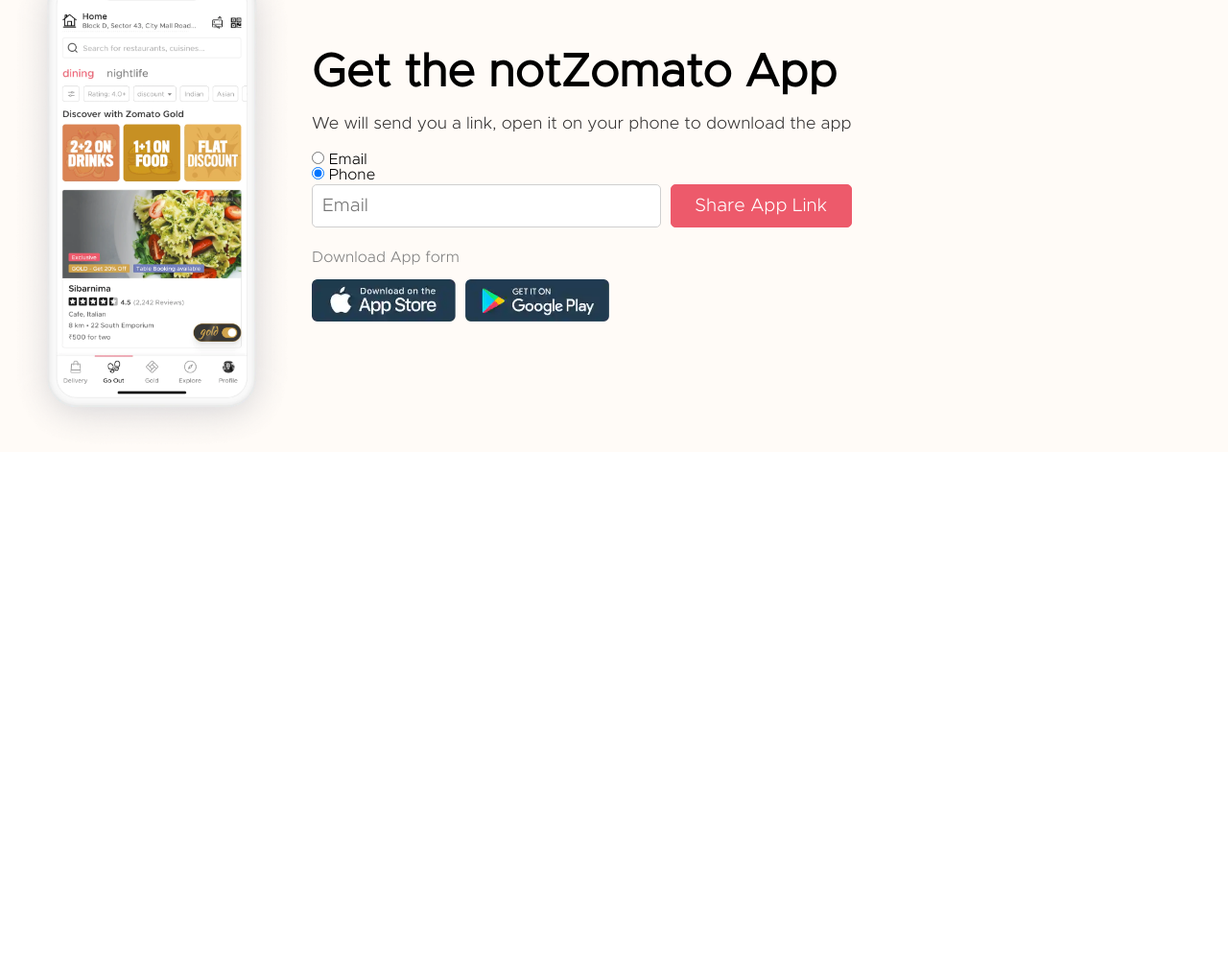
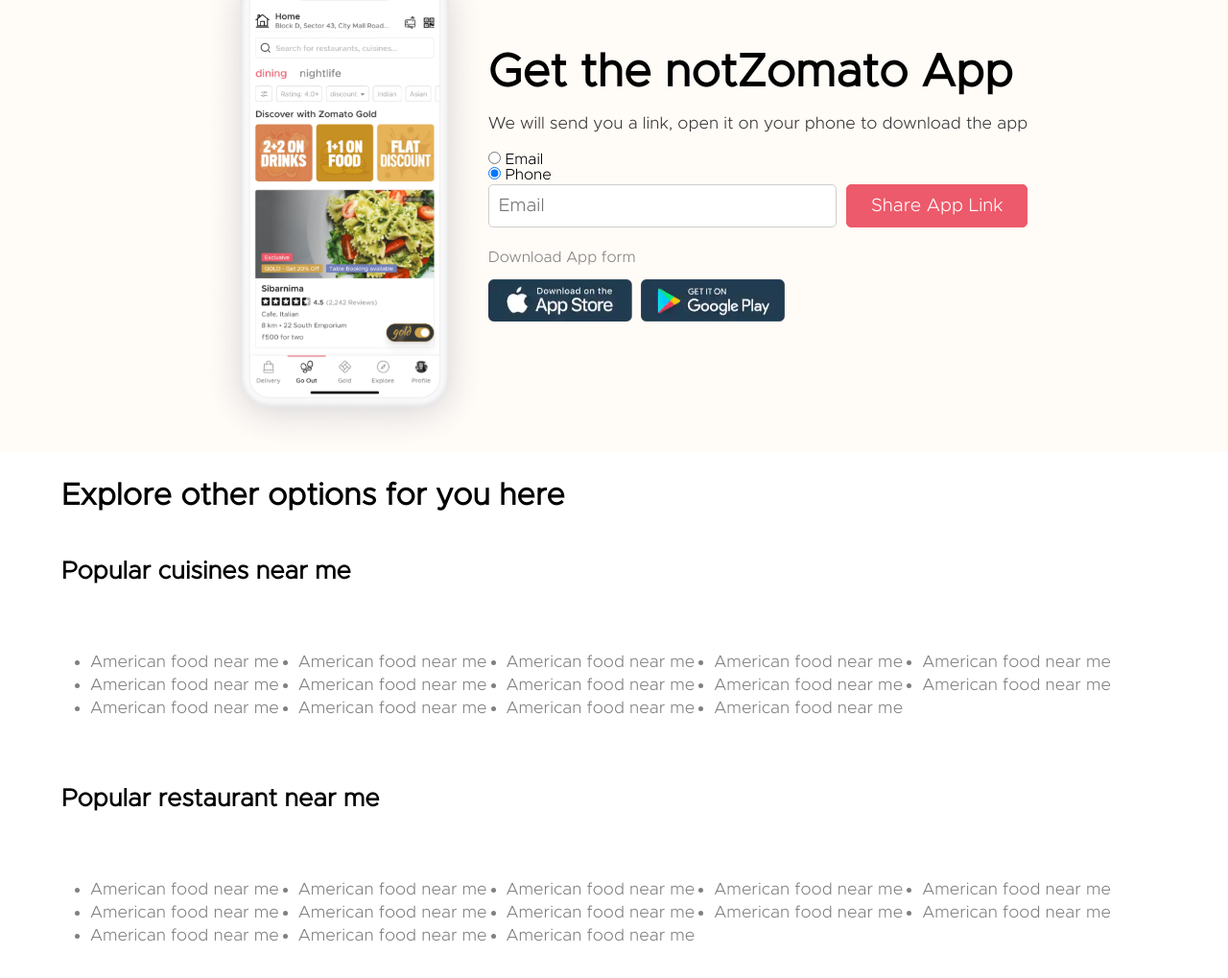
Before and after one commit to Harshal-Abdulla/NotZomato_Harshal, a plain HTML site: page LandingPage/index.html in a window 1280 px wide. Shown: the part 861-1880 px from the top of the page at 96% size. Before the commit the page ends 1332 px from the top, so only its background shows below. Drawn offline with Linux system fonts and the light colour scheme.

Commit message:
Option section complete

```diff
--- a/LandingPage/assets/styles/styles.css
+++ b/LandingPage/assets/styles/styles.css
@@ -188,16 +188,24 @@ section.app{
 }
 
 section.app div.container{
-    width: 70%;
+
+    width: 100%;
     margin: 0px, auto;
     display: flex;
     align-items: center;
-    justify-content: space-around;
+    justify-content: center;
 }
 
 section.app div.container img{
     max-width: 300px;
     display: block;
+    /* the below is taken from the zomato site */
+    height: 100%;
+    object-fit: contain;
+    border-radius: inherit;
+    opacity: 1;
+    will-change: transform, opacity;
+    transition: opacity 0.25s ease 0s, transform 0.25s ease 0s;
 }
 
 section.app div.container div.form{
@@ -270,3 +278,57 @@ section.app div.download div img{
     margin-right: 5px;
     cursor: pointer;
 }
+
+section.options div.container{
+    width: 90%;
+    margin: 30px auto;
+
+}
+section.options div.container h2{
+    font-size: 2rem;
+
+}
+section.options div.container h3{
+    font-size: 1.6rem;
+
+}
+section.options div.container div{
+
+    margin-top: 50px;
+
+}
+section.options div.container div.cuisines ul{
+
+    margin-top: 20px;
+    padding: 20px;
+    display: flex;
+    flex-direction: row;
+    flex-wrap: wrap;
+
+}
+section.options div.container div.cuisines ul li{
+    color: grey;
+    margin: 3px 10px;
+    font-size: 1.1rem;
+    font-weight: 100;
+
+
+}
+section.options div.container div.restaurant ul{
+
+    margin-top: 20px;
+    padding: 20px;
+    display: flex;
+    flex-direction: row;
+    flex-wrap: wrap;
+
+}
+
+section.options div.container div.restaurant ul li{
+
+    margin: 3px 10px;
+    font-size: 1.1rem;
+    font-weight: 100;
+    color: grey;
+
+}
--- a/LandingPage/index.html
+++ b/LandingPage/index.html
@@ -88,5 +88,52 @@
             </div>
         </div>
     </section>
+    <section class="options">
+        <div class="container">
+            <h2>Explore other options for you here</h2>
+            <div class="cuisines">
+                <h3>Popular cuisines near me</h3>
+                <div class="listitems">
+                    <ul>
+                        <li><a href="#">American food near me</a></li>
+                        <li><a href="#">American food near me</a></li>
+                        <li><a href="#">American food near me</a></li>
+                        <li><a href="#">American food near me</a></li>
+                        <li><a href="#">American food near me</a></li>
+                        <li><a href="#">American food near me</a></li>
+                        <li><a href="#">American food near me</a></li>
+                        <li><a href="#">American food near me</a></li>
+                        <li><a href="#">American food near me</a></li>
+                        <li><a href="#">American food near me</a></li>
+                        <li><a href="#">American food near me</a></li>
+                        <li><a href="#">American food near me</a></li>
+                        <li><a href="#">American food near me</a></li>
+                        <li><a href="#">American food near me</a></li>
+                    </ul>
+                </div>
+            <div class="restaurant">
+                <h3>Popular restaurant near me</h3>
+                    <div class="listitems">
+                        <ul>
+                            <li><a href="#">American food near me</a></li>
+                            <li><a href="#">American food near me</a></li>
+                            <li><a href="#">American food near me</a></li>
+                            <li><a href="#">American food near me</a></li>
+                            <li><a href="#">American food near me</a></li>
+                            <li><a href="#">American food near me</a></li>
+                            <li><a href="#">American food near me</a></li>
+                            <li><a href="#">American food near me</a></li>
+                            <li><a href="#">American food near me</a></li>
+                            <li><a href="#">American food near me</a></li>
+                            <li><a href="#">American food near me</a></li>
+                            <li><a href="#">American food near me</a></li>
+                            <li><a href="#">American food near me</a></li>
+                    </ul>
+                    </div>
+
+                </div>
+        </div>
+
+    </section>
 
 </html>
```
